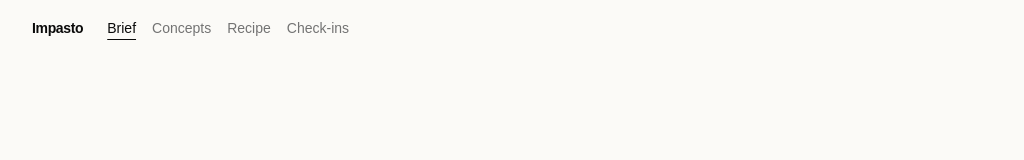
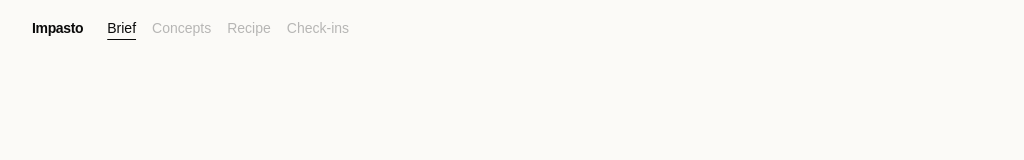
Before and after one commit to ship-it-mind/impasto, a React (Vite) app in the folder web/: page / in a window 1280 px wide. Shown: the top 160 px of the page, without its empty margins (8-1032 px from the left). Built offline with nearby package versions, Linux system fonts and the light colour scheme; no server answers.

Commit message:
Reopen a piece after a reload: the address keeps the piece and step, the Brief screen lists pieces to carry on with, and the header steps are links

```diff
--- a/web/src/App.tsx
+++ b/web/src/App.tsx
@@ -1,6 +1,6 @@
-import { useEffect, useState } from 'react'
+import { useCallback, useEffect, useState } from 'react'
 import { AppHeader, type Step } from '@/components/app-header'
-import { getPresets, type ConceptSet } from '@/lib/api'
+import { getPresets, openPiece, type ConceptSet } from '@/lib/api'
 import type { BriefResult } from '@/lib/brief'
 import type { Recipe } from '@/lib/recipe'
 import { CheckInsScreen } from '@/screens/checkins'
@@ -8,50 +8,121 @@ import { BriefScreen } from '@/screens/brief'
 import { ConceptsScreen } from '@/screens/concepts'
 import { RecipeScreen } from '@/screens/recipe'
 
-type Flow =
-  | { step: 'Brief' }
-  | { step: 'Concepts'; brief: BriefResult; set: ConceptSet; pick?: number }
-  | { step: 'Recipe'; brief: BriefResult; set: ConceptSet; pick: number; recipe?: Recipe }
-  | { step: 'Check-ins'; brief: BriefResult; set: ConceptSet; pick: number; recipe: Recipe }
+// One piece as far as it has got: its brief, concepts, the chosen one and its recipe.
+type Piece = { brief?: BriefResult; set?: ConceptSet; pick?: number; recipe?: Recipe }
+
+const SLUGS: Record<Step, string> = { Brief: 'brief', Concepts: 'concepts', Recipe: 'recipe', 'Check-ins': 'checkins' }
+
+function reachable(p: Piece): Step[] {
+  return [
+    'Brief',
+    ...(p.set ? ['Concepts' as const] : []),
+    ...(p.set && p.pick !== undefined ? ['Recipe' as const] : []),
+    ...(p.recipe ? ['Check-ins' as const] : []),
+  ]
+}
+
+// The address says which piece and step is open, so a reload or the back button comes back to it.
+function readUrl(): { id: string | null; step: Step | null } {
+  const params = new URLSearchParams(location.search)
+  const slug = params.get('step')
+  return { id: params.get('piece'), step: (Object.keys(SLUGS) as Step[]).find(s => SLUGS[s] === slug) ?? null }
+}
 
 export default function App() {
-  const [flow, setFlow] = useState<Flow>({ step: 'Brief' })
+  const [piece, setPiece] = useState<Piece>({})
+  const [step, setStep] = useState<Step>('Brief')
+  const [opening, setOpening] = useState(() => readUrl().id !== null)
+  const [openError, setOpenError] = useState<string | null>(null)
   const [tubes, setTubes] = useState<string[]>([])
   useEffect(() => { getPresets().then(p => setTubes(p.tubes)).catch(() => {}) }, [])
 
+  const go = useCallback((next: Step, p: Piece) => {
+    setPiece(p)
+    setStep(next)
+    const url = p.brief ? `?piece=${p.brief.id}&step=${SLUGS[next]}` : location.pathname
+    if (url !== location.search) history.pushState(null, '', url)
+    window.scrollTo(0, 0)
+  }, [])
+
+  // Open the piece the address names, at its step, or as far as it got.
+  const fromUrl = useCallback(async (loaded: Piece) => {
+    const { id, step: wanted } = readUrl()
+    if (!id) { setPiece({}); setStep('Brief'); return }
+    let p = loaded
+    if (loaded.brief?.id !== id) {
+      setOpening(true)
+      setOpenError(null)
+      try {
+        p = await openPiece(id)
+      } catch (e) {
+        setOpenError(e instanceof Error ? e.message : "Couldn't open that piece.")
+        p = {}
+      } finally {
+        setOpening(false)
+      }
+    }
+    const steps = reachable(p)
+    const next = wanted && steps.includes(wanted) ? wanted : steps[steps.length - 1]
+    setPiece(p)
+    setStep(next)
+    if (p.brief) history.replaceState(null, '', `?piece=${p.brief.id}&step=${SLUGS[next]}`)
+  }, [])
+
+  useEffect(() => { fromUrl({}) }, [fromUrl])
+  useEffect(() => {
+    const back = () => { fromUrl(piece) }
+    window.addEventListener('popstate', back)
+    return () => window.removeEventListener('popstate', back)
+  }, [fromUrl, piece])
+
+  const { brief, set, pick, recipe } = piece
+  const concept = set && pick !== undefined ? set.concepts[pick] : undefined
+
   return (
     <div className="flex min-h-dvh flex-col bg-[oklch(0.985_0.004_80)] text-sm">
-      <AppHeader step={flow.step as Step} />
-      {flow.step === 'Brief' && <BriefScreen onConcepts={(set, brief) => setFlow({ step: 'Concepts', brief, set })} />}
-      {flow.step === 'Concepts' && (
-        <ConceptsScreen
-          concepts={flow.set.concepts}
-          canvasPx={flow.set.canvasPx}
-          piece={flow.set.piece}
-          initialPick={flow.pick}
-          onChoose={pick => setFlow({ step: 'Recipe', brief: flow.brief, set: flow.set, pick })}
+      <AppHeader step={step} reachable={reachable(piece)} onStep={s => go(s, piece)} onHome={() => go('Brief', {})} />
+      {opening && <p className="px-6 py-10 text-center text-muted-foreground lg:px-10">Opening the piece…</p>}
+      {!opening && step === 'Brief' && (
+        <BriefScreen
+          key={brief?.id ?? 'new'}
+          initial={brief}
+          openError={openError}
+          onOpen={id => { history.pushState(null, '', `?piece=${id}`); fromUrl({}) }}
+          onConcepts={(newSet, newBrief) => go('Concepts', { brief: newBrief, set: newSet })}
         />
       )}
-      {flow.step === 'Recipe' && (
-        <RecipeScreen
-          brief={flow.brief}
-          set={flow.set}
-          concept={flow.set.concepts[flow.pick]}
-          seed={flow.pick + 1}
-          tubes={tubes}
-          initialRecipe={flow.recipe}
-          onBack={() => setFlow({ step: 'Concepts', brief: flow.brief, set: flow.set, pick: flow.pick })}
-          onCheckIns={recipe => setFlow({ ...flow, step: 'Check-ins', recipe })}
+      {!opening && step === 'Concepts' && brief && set && (
+        <ConceptsScreen
+          concepts={set.concepts}
+          canvasPx={set.canvasPx}
+          piece={set.piece}
+          initialPick={pick}
+          onChoose={p => go('Recipe', p === pick ? piece : { brief, set, pick: p })}
         />
       )}
-      {flow.step === 'Check-ins' && (
+      {!opening && step === 'Recipe' && brief && set && concept && pick !== undefined && (
+        <RecipeScreen
+          key={`${set.run}-${pick}`}
+          brief={brief}
+          set={set}
+          concept={concept}
+          seed={pick + 1}
+          tubes={tubes}
+          initialRecipe={recipe}
+          onRecipe={r => setPiece(p => ({ ...p, recipe: r }))}
+          onBack={() => go('Concepts', piece)}
+          onCheckIns={() => go('Check-ins', piece)}
+        />
+      )}
+      {!opening && step === 'Check-ins' && brief && set && concept && pick !== undefined && recipe && (
         <CheckInsScreen
-          brief={flow.brief}
-          set={flow.set}
-          concept={flow.set.concepts[flow.pick]}
-          seed={flow.pick + 1}
-          recipe={flow.recipe}
-          onBack={() => setFlow({ ...flow, step: 'Recipe' })}
+          brief={brief}
+          set={set}
+          concept={concept}
+          seed={pick + 1}
+          recipe={recipe}
+          onBack={() => go('Recipe', piece)}
         />
       )}
     </div>
--- a/web/src/components/app-header.tsx
+++ b/web/src/components/app-header.tsx
@@ -3,20 +3,41 @@ import { cn } from '@/lib/utils'
 export const STEPS = ['Brief', 'Concepts', 'Recipe', 'Check-ins'] as const
 export type Step = (typeof STEPS)[number]
 
-export function AppHeader({ step }: { step: Step }) {
+type AppHeaderProps = {
+  step: Step
+  // The steps this piece has got to; the others aren't links yet.
+  reachable: Step[]
+  onStep: (step: Step) => void
+  // A new piece: back to an empty brief and the list of pieces.
+  onHome: () => void
+}
+
+export function AppHeader({ step, reachable, onStep, onHome }: AppHeaderProps) {
   return (
     <header className="flex h-14 items-center gap-6 px-6 lg:px-10">
-      <span className="font-semibold tracking-tight">Impasto</span>
+      <button type="button" onClick={onHome} className="font-semibold tracking-tight">Impasto</button>
       <nav className="flex gap-4 text-muted-foreground" aria-label="Steps">
-        {STEPS.map(s => (
-          <span
-            key={s}
-            aria-current={s === step ? 'step' : undefined}
-            className={cn(s === step && 'text-foreground underline decoration-1 underline-offset-[6px]')}
-          >
-            {s}
-          </span>
-        ))}
+        {STEPS.map(s => {
+          const current = s === step
+          const open = reachable.includes(s)
+          return (
+            <button
+              key={s}
+              type="button"
+              disabled={!open || current}
+              aria-current={current ? 'step' : undefined}
+              onClick={() => onStep(s)}
+              className={cn(
+                'transition-colors duration-150 ease-out disabled:cursor-default',
+                current && 'text-foreground underline decoration-1 underline-offset-[6px]',
+                open && !current && 'hover:text-foreground',
+                !open && 'opacity-50',
+              )}
+            >
+              {s}
+            </button>
+          )
+        })}
       </nav>
     </header>
   )
--- /dev/null
+++ b/web/src/components/piece-list.tsx
@@ -0,0 +1,42 @@
+import { useEffect, useState } from 'react'
+import { listPieces, type PieceSummary } from '@/lib/api'
+import { when } from '@/lib/checkin'
+
+function progress(p: PieceSummary): string {
+  if (!p.concept) return p.concepts ? 'Concepts made' : 'Brief read'
+  const checkins = p.concept.checkins
+  return `${p.concept.title} · ${checkins ? `${checkins} check-in${checkins > 1 ? 's' : ''}` : 'recipe made'}`
+}
+
+// Pieces read before, latest first, to carry on with one.
+export function PieceList({ onOpen }: { onOpen: (id: string) => void }) {
+  const [pieces, setPieces] = useState<PieceSummary[]>([])
+  useEffect(() => { listPieces().then(setPieces).catch(() => {}) }, [])
+  if (pieces.length === 0) return null
+
+  return (
+    <section className="flex flex-col gap-2" aria-labelledby="pieces">
+      <h2 id="pieces" className="text-xs font-medium text-muted-foreground">Carry on with a piece</h2>
+      <ul>
+        {pieces.map(p => (
+          <li key={p.id}>
+            <button
+              type="button"
+              onClick={() => onOpen(p.id)}
+              className="group grid w-full grid-cols-[3rem_1fr_auto] items-center gap-3 border-b py-2.5 text-left"
+            >
+              {p.concept?.image
+                ? <img src={p.concept.image} alt="" className="h-9 w-12 rounded-sm object-cover shadow-[0_0_0_1px_rgb(0_0_0/0.08)]" />
+                : <span aria-hidden className="h-9 w-12 rounded-sm bg-muted" />}
+              <span className="flex min-w-0 flex-col">
+                <span className="truncate group-hover:underline group-hover:decoration-1 group-hover:underline-offset-4">{p.summary}</span>
+                <span className="truncate text-xs text-muted-foreground">{progress(p)}</span>
+              </span>
+              <span className="text-xs whitespace-nowrap text-muted-foreground tabular-nums">{when(p.updated)}</span>
+            </button>
+          </li>
+        ))}
+      </ul>
+    </section>
+  )
+}
--- a/web/src/lib/api.ts
+++ b/web/src/lib/api.ts
@@ -73,18 +73,46 @@ export async function makeConcepts(result: BriefResult, style: StyleInput, onPha
   if (style.preset) form.append('preset', style.preset)
   style.references.forEach(file => form.append('references', file))
   style.without?.forEach(tube => form.append('without', tube))
-  const record = await poll<ConceptsRecord>(request('/concepts', { method: 'POST', body: form }), onPhase)
-  // A concept that broke the spec (no valid color, a flow the style doesn't allow) can't be painted.
-  // Each keeps its index in the run, which is how the recipe asks for it.
-  const usable = record.concepts.map((c, index) => ({ ...c, index })).filter(c => c.warnings.length === 0)
-  if (usable.length === 0) throw new Error("None of the concepts came out usable. Make them again.")
+  const set = conceptSet(await poll<ConceptsRecord>(request('/concepts', { method: 'POST', body: form }), onPhase), result)
+  if (set.concepts.length === 0) throw new Error("None of the concepts came out usable. Make them again.")
+  return set
+}
+
+// A concept that broke the spec (no valid color, a flow the style doesn't allow) can't be painted.
+// Each keeps its index in the run, which is how the recipe and check-ins ask for it.
+function conceptSet(record: ConceptsRecord, result: BriefResult): ConceptSet {
   const { piece, room } = result.brief
   return {
     run: record.run,
-    concepts: usable,
+    concepts: record.concepts.map((c, index) => ({ ...c, index })).filter(c => c.warnings.length === 0),
     canvasPx: record.canvas_px,
     piece: { widthCm: piece.width_cm ?? 120, heightCm: piece.height_cm ?? 90, wallWidthCm: room.wall_width_cm },
   }
+}
+
+// A piece read earlier, for the list to reopen it from.
+export type PieceSummary = {
+  id: string
+  summary: string
+  updated: string
+  concepts: boolean
+  concept: { title: string; image: string | null; checkins: number } | null
+}
+
+export async function listPieces(): Promise<PieceSummary[]> {
+  return (await request<{ pieces: PieceSummary[] }>('/pieces')).pieces
+}
+
+// A piece as it was left: the brief, its latest concepts, and the chosen concept (its
+// place among the usable ones, as the screens count them) with its saved recipe.
+export type OpenedPiece = { brief: BriefResult; set?: ConceptSet; pick?: number; recipe?: Recipe }
+
+export async function openPiece(id: string): Promise<OpenedPiece> {
+  const saved = await request<{ brief: BriefResult; concepts?: ConceptsRecord; chosen?: number; recipe?: Recipe }>(`/pieces/${id}`)
+  if (!saved.concepts) return { brief: saved.brief }
+  const set = conceptSet(saved.concepts, saved.brief)
+  const pick = set.concepts.findIndex(c => c.index === saved.chosen)
+  return pick < 0 ? { brief: saved.brief, set } : { brief: saved.brief, set, pick, recipe: saved.recipe }
 }
 
 // The paint plan for one concept: grams per band, Mixbox recipes from the tubes
--- a/web/src/screens/brief.tsx
+++ b/web/src/screens/brief.tsx
@@ -1,6 +1,7 @@
 import { useEffect, useRef, useState, type ReactNode } from 'react'
 import { ArrowUp, ChevronDown, Frame, Images, LoaderCircle, Palette, X } from 'lucide-react'
 import { BriefDetails, QuestionForm } from '@/components/brief-details'
+import { PieceList } from '@/components/piece-list'
 import { PresetPicker } from '@/components/preset-picker'
 import { Button } from '@/components/ui/button'
 import { Popover, PopoverContent, PopoverTrigger } from '@/components/ui/popover'
@@ -21,9 +22,18 @@ function Chip({ icon, label, onRemove }: { icon: ReactNode; label: string; onRem
   )
 }
 
+type BriefProps = {
+  // A piece reopened at its brief: shown as read, ready to make concepts again.
+  initial?: BriefResult
+  openError?: string | null
+  onOpen: (id: string) => void
+  onConcepts: (set: ConceptSet, brief: BriefResult) => void
+}
+
 // One box takes the client's brief (voice note or text), the wall photo and the style;
-// the structured brief comes back below it, to check before making concepts.
-export function BriefScreen({ onConcepts }: { onConcepts: (set: ConceptSet, brief: BriefResult) => void }) {
+// the structured brief comes back below it, to check before making concepts. Under an
+// empty box, the pieces read before, to carry on with one.
+export function BriefScreen({ initial, openError = null, onOpen, onConcepts }: BriefProps) {
   const [audio, setAudio] = useState<File | null>(null)
   const [text, setText] = useState('')
   const [wall, setWall] = useState<File | null>(null)
@@ -31,9 +41,9 @@ export function BriefScreen({ onConcepts }: { onConcepts: (set: ConceptSet, brie
   const [preset, setPreset] = useState<string | null>(null)
   const [styleOpen, setStyleOpen] = useState(false)
   const [phase, setPhase] = useState<string | null>(null)
-  const [result, setResult] = useState<BriefResult | null>(null)
+  const [result, setResult] = useState<BriefResult | null>(initial ?? null)
   const [making, setMaking] = useState<string | null>(null)
-  const [error, setError] = useState<string | null>(null)
+  const [error, setError] = useState<string | null>(openError)
   const [presets, setPresets] = useState<Preset[]>([])
   const wallInput = useRef<HTMLInputElement>(null)
   const refsInput = useRef<HTMLInputElement>(null)
@@ -168,6 +178,8 @@ export function BriefScreen({ onConcepts }: { onConcepts: (set: ConceptSet, brie
           </article>
         )}
       </section>
+
+      {!result && !phase && <PieceList onOpen={onOpen} />}
     </main>
   )
 }
--- a/web/src/screens/recipe.tsx
+++ b/web/src/screens/recipe.tsx
@@ -81,13 +81,15 @@ type RecipeProps = {
   tubes: string[]
   // The recipe already made for this concept, when coming back from the check-ins.
   initialRecipe?: Recipe
+  // Each recipe made here, so the check-ins and a return visit use the latest one.
+  onRecipe: (recipe: Recipe) => void
   onBack: () => void
-  onCheckIns: (recipe: Recipe) => void
+  onCheckIns: () => void
 }
 
 // The paint plan as a recipe book: painting, totals and shopping list on the left,
 // one recipe per band on the right.
-export function RecipeScreen({ brief, set, concept, seed, tubes, initialRecipe, onBack, onCheckIns }: RecipeProps) {
+export function RecipeScreen({ brief, set, concept, seed, tubes, initialRecipe, onRecipe, onBack, onCheckIns }: RecipeProps) {
   const [W, H] = set.canvasPx
   const [settings, setSettings] = useState<MixSettings>(
     initialRecipe ? { without: initialRecipe.mixing.without, pasteInMix: initialRecipe.mixing.paste_in_mix } : { without: [], pasteInMix: false },
@@ -101,14 +103,16 @@ export function RecipeScreen({ brief, set, concept, seed, tubes, initialRecipe,
     setPhase('Measuring the bands…')
     try {
       const shares = await bandShares(concept, seed, W, H)
-      setRecipe(await makeRecipe(brief, set, concept, shares, s, setPhase))
+      const made = await makeRecipe(brief, set, concept, shares, s, setPhase)
+      setRecipe(made)
+      onRecipe(made)
       setSettings(s)
     } catch (e) {
       setError(e instanceof Error ? e.message : 'Something went wrong. Try again.')
     } finally {
       setPhase(null)
     }
-  }, [brief, set, concept, seed, W, H])
+  }, [brief, set, concept, seed, W, H, onRecipe])
 
   // Once per screen: StrictMode runs effects twice in development, and each run costs a model call.
   const started = useRef(!!initialRecipe)
@@ -194,7 +198,7 @@ export function RecipeScreen({ brief, set, concept, seed, tubes, initialRecipe,
           <div className="flex flex-wrap items-end justify-between gap-4">
             <h2 className="text-3xl font-semibold tracking-tight">Mixing recipes</h2>
             {recipe && (
-              <Button variant="outline" disabled={!!phase} onClick={() => onCheckIns(recipe)}>
+              <Button variant="outline" disabled={!!phase} onClick={onCheckIns}>
                 <Camera /> Check in on progress
               </Button>
             )}
```
